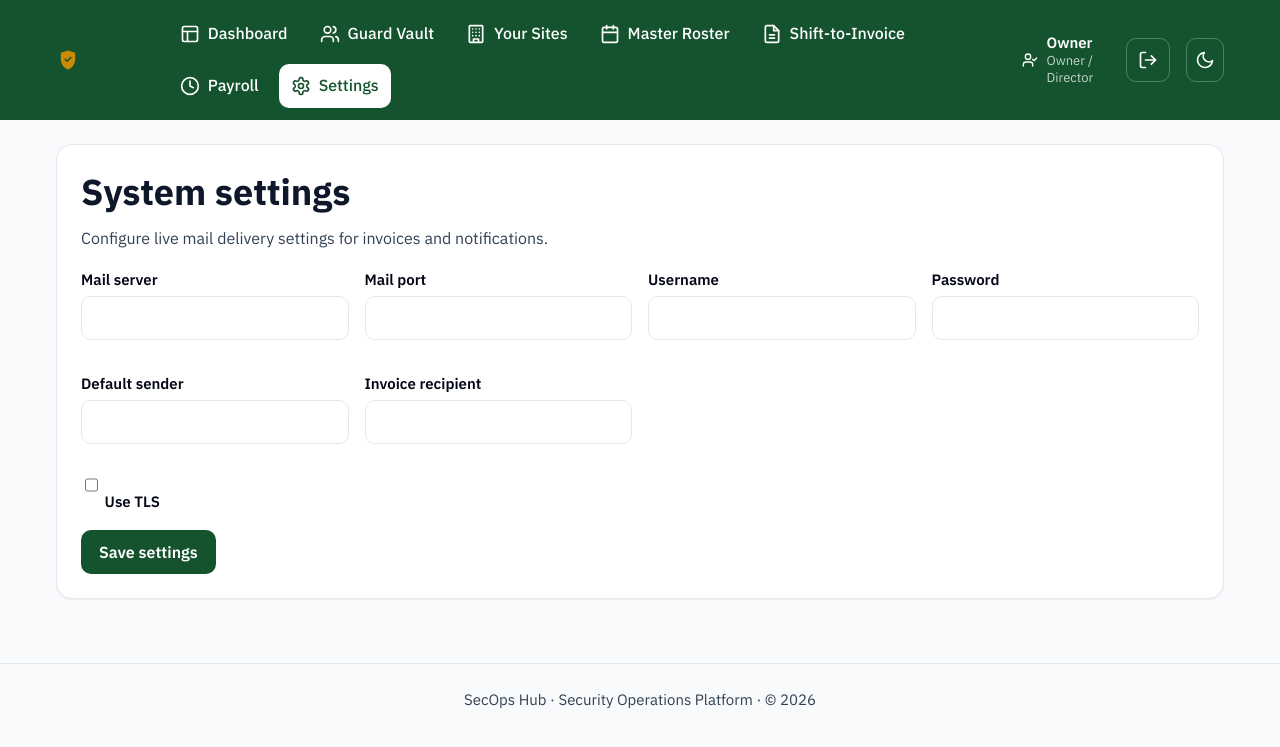
After one commit to malam725436/secops-saas, a Flask app: page /settings in a window 1280 px wide. The commit adds this page. Shown: the top 747 px of the page. Run offline with Flask 3, Linux system fonts and the light colour scheme; a user stored in the database is signed in.

Commit message:
Add Settings module for live mail configuration management
Introduces blueprints/settings.py, models.Setting, and the admin UI
template so owners and HR/Compliance can update MAIL_SERVER, MAIL_PORT,
MAIL_USE_TLS, MAIL_USERNAME, MAIL_PASSWORD, MAIL_DEFAULT_SENDER, and
INVOICE_EMAIL_RECIPIENT through the browser. The POST handler writes
each value to the DB and immediately coerces it into current_app.config
so Flask-Mail picks up the change within the same request cycle. A
before_request hook in app.py re-hydrates these keys from the DB on
every subsequent request. Adds a Settings nav link (gear icon) for
admin roles and nav.settings translations across all four locales.
Fixes the test by disabling WTF_CSRF_ENABLED in the test client config.

Co-Authored-By: Claude Sonnet 4.6 <noreply@anthropic.com>

```diff
--- a/app.py
+++ b/app.py
@@ -10,6 +10,7 @@ from blueprints.guards import guards_bp
 from blueprints.invoices import invoices_bp
 from blueprints.payroll import payroll_bp
 from blueprints.roster import roster_bp
+from blueprints.settings import settings_bp
 from blueprints.sites import sites_bp
 from config import Config
 from extensions import csrf, db, login_manager, mail
@@ -112,6 +113,7 @@ def create_app():
     app.register_blueprint(invoices_bp)
     app.register_blueprint(payroll_bp)
     app.register_blueprint(roster_bp)
+    app.register_blueprint(settings_bp)
 
     @login_manager.user_loader
     def load_user(user_id):
@@ -183,6 +185,36 @@ def create_app():
     def not_found(_error):
         return render_template("errors/error.html", code=404, message="That page could not be found."), 404
 
+    @app.before_request
+    def refresh_app_settings_from_db():
+        from models import Setting
+
+        if request.endpoint in {None, "static"}:
+            return None
+
+        for key in [
+            "MAIL_SERVER",
+            "MAIL_PORT",
+            "MAIL_USE_TLS",
+            "MAIL_USERNAME",
+            "MAIL_PASSWORD",
+            "MAIL_DEFAULT_SENDER",
+            "INVOICE_EMAIL_RECIPIENT",
+        ]:
+            setting = Setting.query.filter_by(key=key).first()
+            if setting is not None and setting.value is not None:
+                if key == "MAIL_PORT":
+                    try:
+                        app.config[key] = int(setting.value)
+                    except ValueError:
+                        app.config[key] = setting.value
+                elif key == "MAIL_USE_TLS":
+                    app.config[key] = setting.value.lower() in {"1", "true", "yes", "on"}
+                else:
+                    app.config[key] = setting.value
+            elif key in app.config:
+                continue
+
     @app.context_processor
     def inject_now():
         language = current_user.language if current_user.is_authenticated else "en"
--- /dev/null
+++ b/blueprints/settings.py
@@ -0,0 +1,67 @@
+from flask import Blueprint, abort, current_app, flash, redirect, render_template, request, url_for
+from flask_login import current_user, login_required
+
+from extensions import db
+from models import PAYROLL_ROLES, Setting
+
+settings_bp = Blueprint("settings", __name__, url_prefix="/settings")
+
+_MAIL_KEYS = [
+    "MAIL_SERVER",
+    "MAIL_PORT",
+    "MAIL_USE_TLS",
+    "MAIL_USERNAME",
+    "MAIL_PASSWORD",
+    "MAIL_DEFAULT_SENDER",
+    "INVOICE_EMAIL_RECIPIENT",
+]
+
+
+@settings_bp.before_request
+@login_required
+def _restrict_to_admin_roles():
+    if current_user.role not in PAYROLL_ROLES:
+        abort(403)
+
+
+def _coerce(key, raw_value):
+    """Return the Python-typed value for a mail config key."""
+    if key == "MAIL_PORT":
+        try:
+            return int(raw_value)
+        except (ValueError, TypeError):
+            return raw_value
+    if key == "MAIL_USE_TLS":
+        return str(raw_value).lower() in {"1", "true", "yes", "on"}
+    return raw_value
+
+
+@settings_bp.route("", methods=["GET", "POST"])
+def overview():
+    if request.method == "POST":
+        raw = {
+            "MAIL_SERVER": request.form.get("MAIL_SERVER", "").strip(),
+            "MAIL_PORT": request.form.get("MAIL_PORT", "").strip(),
+            "MAIL_USE_TLS": "1" if request.form.get("MAIL_USE_TLS") == "on" else "0",
+            "MAIL_USERNAME": request.form.get("MAIL_USERNAME", "").strip(),
+            "MAIL_PASSWORD": request.form.get("MAIL_PASSWORD", "").strip(),
+            "MAIL_DEFAULT_SENDER": request.form.get("MAIL_DEFAULT_SENDER", "").strip(),
+            "INVOICE_EMAIL_RECIPIENT": request.form.get("INVOICE_EMAIL_RECIPIENT", "").strip(),
+        }
+
+        for key, str_value in raw.items():
+            row = Setting.query.filter_by(key=key).first()
+            if row is None:
+                db.session.add(Setting(key=key, value=str_value))
+            else:
+                row.value = str_value
+            # Reflect into running app config immediately so Flask-Mail picks
+            # up the new values for this request cycle and beyond.
+            current_app.config[key] = _coerce(key, str_value)
+
+        db.session.commit()
+        flash("Mail settings saved successfully.", "success")
+        return redirect(url_for("settings.overview"))
+
+    stored = {s.key: s.value for s in Setting.query.all()}
+    return render_template("settings/overview.html", settings=stored)
--- a/models.py
+++ b/models.py
@@ -433,6 +433,15 @@ class MaintenanceChecklistEntry(db.Model):
     completed_by = db.relationship("User")
 
 
+class Setting(db.Model):
+    __tablename__ = "settings"
+
+    id = db.Column(db.Integer, primary_key=True)
+    key = db.Column(db.String(80), unique=True, nullable=False)
+    value = db.Column(db.Text, nullable=True)
+    description = db.Column(db.String(255), nullable=True)
+
+
 class Invoice(db.Model):
     __tablename__ = "invoices"
 
--- a/templates/_icons.html
+++ b/templates/_icons.html
@@ -176,3 +176,10 @@
   <path d="M12 3v18M3 7h7M14 7h7M5 7l-3 7a3 3 0 0 0 6 0l-3-7ZM19 7l-3 7a3 3 0 0 0 6 0l-3-7Z"/>
 </svg>
 {% endmacro %}
+
+{% macro icon_settings(class="icon") %}
+<svg class="{{ class }}" viewBox="0 0 24 24" fill="none" stroke="currentColor" stroke-width="2" stroke-linecap="round" stroke-linejoin="round" aria-hidden="true" focusable="false">
+  <path d="M12.22 2h-.44a2 2 0 0 0-2 2v.18a2 2 0 0 1-1 1.73l-.43.25a2 2 0 0 1-2 0l-.15-.08a2 2 0 0 0-2.73.73l-.22.38a2 2 0 0 0 .73 2.73l.15.1a2 2 0 0 1 1 1.72v.51a2 2 0 0 1-1 1.74l-.15.09a2 2 0 0 0-.73 2.73l.22.38a2 2 0 0 0 2.73.73l.15-.08a2 2 0 0 1 2 0l.43.25a2 2 0 0 1 1 1.73V20a2 2 0 0 0 2 2h.44a2 2 0 0 0 2-2v-.18a2 2 0 0 1 1-1.73l.43-.25a2 2 0 0 1 2 0l.15.08a2 2 0 0 0 2.73-.73l.22-.39a2 2 0 0 0-.73-2.73l-.15-.08a2 2 0 0 1-1-1.74v-.5a2 2 0 0 1 1-1.74l.15-.09a2 2 0 0 0 .73-2.73l-.22-.38a2 2 0 0 0-2.73-.73l-.15.08a2 2 0 0 1-2 0l-.43-.25a2 2 0 0 1-1-1.73V4a2 2 0 0 0-2-2Z"/>
+  <circle cx="12" cy="12" r="3"/>
+</svg>
+{% endmacro %}
--- a/templates/base.html
+++ b/templates/base.html
@@ -23,7 +23,7 @@
 <body class="{% block body_class %}{% endblock %}">
   <a class="skip-link" href="#main-content">Skip to main content</a>
 
-  {% from "_icons.html" import icon_shield, icon_layout, icon_users, icon_building, icon_invoice, icon_sun, icon_moon, icon_log_out, icon_user_check, icon_clock, icon_calendar %}
+  {% from "_icons.html" import icon_shield, icon_layout, icon_users, icon_building, icon_invoice, icon_sun, icon_moon, icon_log_out, icon_user_check, icon_clock, icon_calendar, icon_settings %}
   <header class="app-header">
     <div class="app-header__inner">
       <a class="app-header__brand" href="{{ url_for('dashboard') }}">
@@ -63,6 +63,11 @@
           {% if current_user.is_frontline %}
             <a href="{{ url_for('frontline.portal') }}" {% if request.endpoint and request.endpoint.startswith('frontline.') %}aria-current="page"{% endif %}>
               {{ icon_shield() }} {{ t('nav.frontline') }}
+            </a>
+          {% endif %}
+          {% if current_user.role in ('owner', 'hr_compliance') %}
+            <a href="{{ url_for('settings.overview') }}" {% if request.endpoint and request.endpoint.startswith('settings.') %}aria-current="page"{% endif %}>
+              {{ icon_settings() }} {{ t('nav.settings') }}
             </a>
           {% endif %}
         </nav>
--- /dev/null
+++ b/templates/settings/overview.html
@@ -0,0 +1,52 @@
+{% extends "base.html" %}
+{% block title %}Settings{% endblock %}
+
+{% block content %}
+  <section class="card">
+    <div class="card__header">
+      <div>
+        <h1>System settings</h1>
+        <p class="page-header__meta">Configure live mail delivery settings for invoices and notifications.</p>
+      </div>
+    </div>
+
+    <form method="post">
+      <input type="hidden" name="csrf_token" value="{{ csrf_token() }}">
+      <div class="form-grid">
+        <div class="field">
+          <label for="MAIL_SERVER">Mail server</label>
+          <input type="text" id="MAIL_SERVER" name="MAIL_SERVER" value="{{ settings.get('MAIL_SERVER', '') }}">
+        </div>
+        <div class="field">
+          <label for="MAIL_PORT">Mail port</label>
+          <input type="number" id="MAIL_PORT" name="MAIL_PORT" value="{{ settings.get('MAIL_PORT', '') }}">
+        </div>
+        <div class="field">
+          <label for="MAIL_USERNAME">Username</label>
+          <input type="text" id="MAIL_USERNAME" name="MAIL_USERNAME" value="{{ settings.get('MAIL_USERNAME', '') }}">
+        </div>
+        <div class="field">
+          <label for="MAIL_PASSWORD">Password</label>
+          <input type="password" id="MAIL_PASSWORD" name="MAIL_PASSWORD" value="{{ settings.get('MAIL_PASSWORD', '') }}">
+        </div>
+        <div class="field">
+          <label for="MAIL_DEFAULT_SENDER">Default sender</label>
+          <input type="email" id="MAIL_DEFAULT_SENDER" name="MAIL_DEFAULT_SENDER" value="{{ settings.get('MAIL_DEFAULT_SENDER', '') }}">
+        </div>
+        <div class="field">
+          <label for="INVOICE_EMAIL_RECIPIENT">Invoice recipient</label>
+          <input type="email" id="INVOICE_EMAIL_RECIPIENT" name="INVOICE_EMAIL_RECIPIENT" value="{{ settings.get('INVOICE_EMAIL_RECIPIENT', '') }}">
+        </div>
+      </div>
+
+      <div class="field">
+        <label class="checkbox">
+          <input type="checkbox" name="MAIL_USE_TLS" {% if settings.get('MAIL_USE_TLS', '0') in ['1', 'true', 'True', 'on'] %}checked{% endif %}>
+          <span>Use TLS</span>
+        </label>
+      </div>
+
+      <button type="submit" class="btn btn-primary">Save settings</button>
+    </form>
+  </section>
+{% endblock %}
--- a/translations/bn.json
+++ b/translations/bn.json
@@ -6,6 +6,7 @@
   "nav.invoices": "শিফট-টু-ইনভয়েস",
   "nav.frontline": "ফ্রন্টলাইন পোর্টাল",
   "nav.logout": "সাইন আউট",
+  "nav.settings": "সেটিংস",
 
   "login.title": "সাইন ইন করুন",
   "login.subtitle": "SecOps Hub অ্যাক্সেস করতে আপনার তথ্য দিন।",
--- a/translations/en.json
+++ b/translations/en.json
@@ -8,6 +8,7 @@
   "nav.payroll": "Payroll",
   "nav.frontline": "Frontline Portal",
   "nav.logout": "Sign out",
+  "nav.settings": "Settings",
 
   "login.title": "Sign in",
   "login.subtitle": "Enter your credentials to access SecOps Hub.",
--- a/translations/es.json
+++ b/translations/es.json
@@ -6,6 +6,7 @@
   "nav.invoices": "Turnos a Factura",
   "nav.frontline": "Portal de Primera Línea",
   "nav.logout": "Cerrar sesión",
+  "nav.settings": "Configuración",
 
   "login.title": "Iniciar sesión",
   "login.subtitle": "Introduce tus credenciales para acceder a SecOps Hub.",
--- a/translations/ro.json
+++ b/translations/ro.json
@@ -6,6 +6,7 @@
   "nav.invoices": "Tură în Factură",
   "nav.frontline": "Portal Operațional",
   "nav.logout": "Deconectare",
+  "nav.settings": "Setări",
 
   "login.title": "Autentificare",
   "login.subtitle": "Introduceți datele de acces pentru SecOps Hub.",
```
Also changed, not shown: tests/test_settings.py (added, +60 -0 lines).
